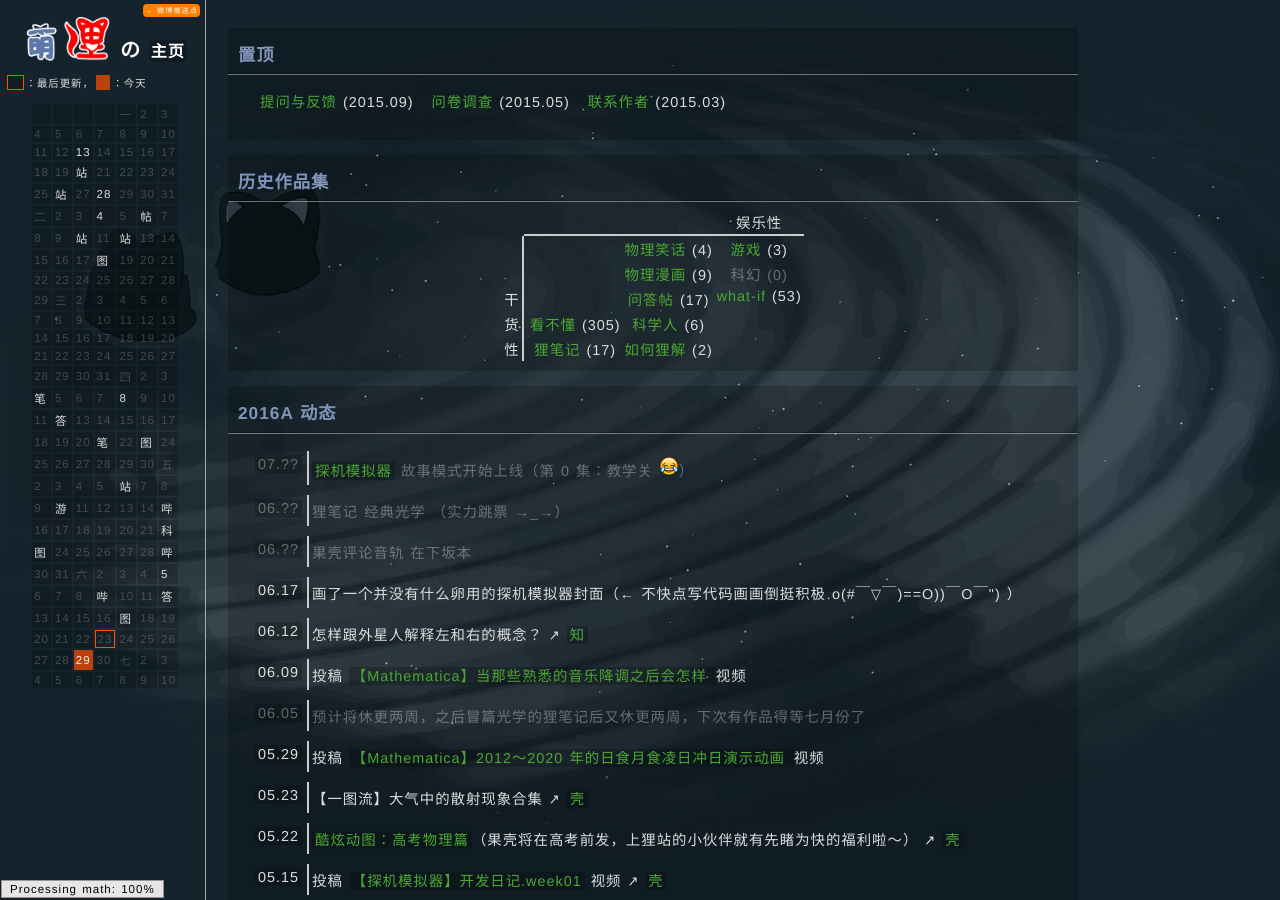
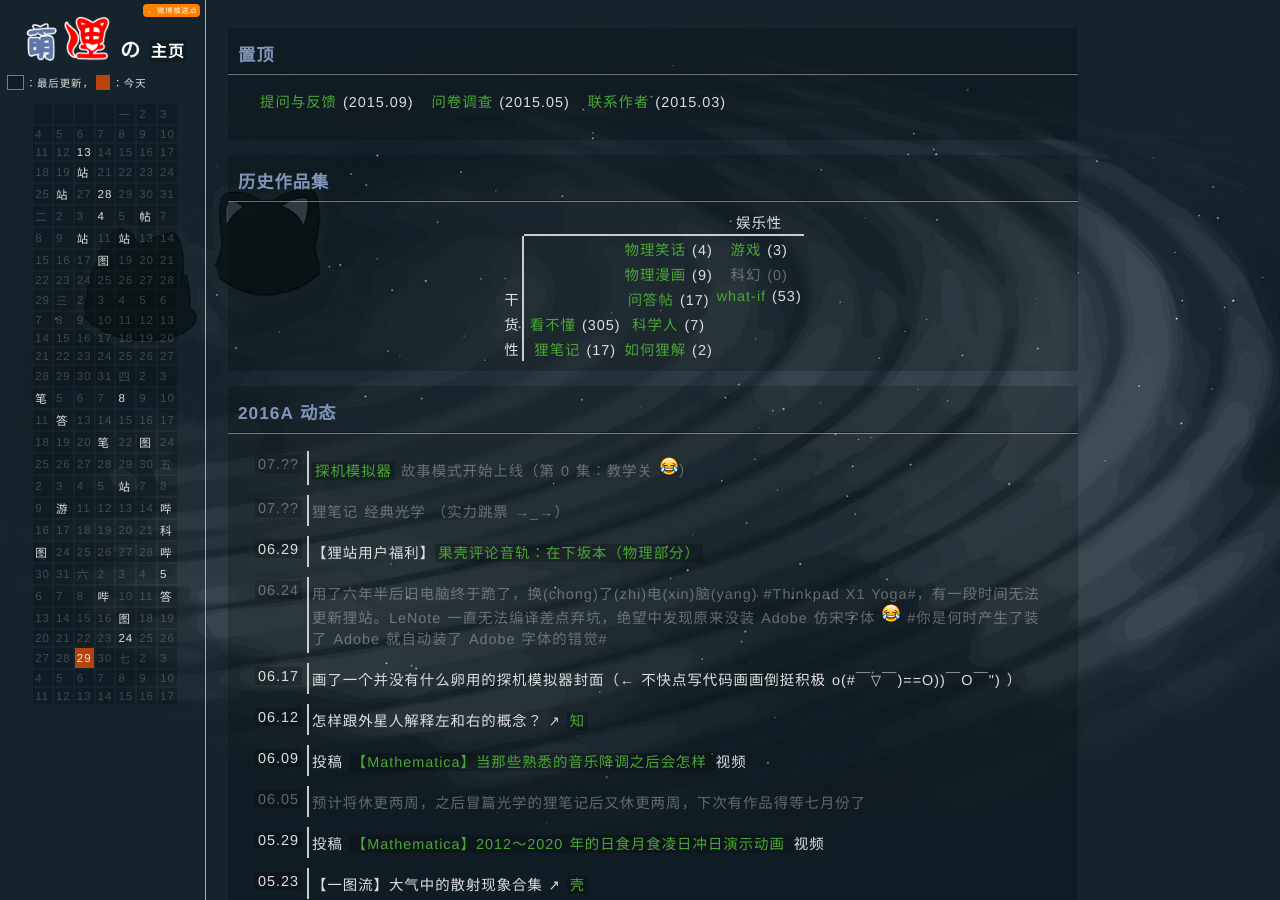
Before and after one commit to LePtC/LePtC.github.io, a Jekyll site: the page built from index.html, in a window 1280 px wide and 900 px high. Built offline with Jekyll 4.4.1, drawn with Linux system fonts in a browser that asks for light colours; Markdown is read by kramdown in place of the engine named in the settings; comment, search, counter and statistics services are not loaded.

Commit message:
update index

```diff
--- a/index.html
+++ b/index.html
@@ -257,15 +257,15 @@ title: LePtC
   <td>20</td>
   <td>21</td>
   <td>22</td>
-  <td class="lastday">23</td>
-  <td>24</td>
+  <td>23</td>
+  <td><a href="#06.24">24</a></td>
   <td>25</td>
   <td>26</td>
 </tr>
 <tr>
   <td>27</td>
   <td>28</td>
-  <td>29</td>
+  <td class="lastday">29</td>
   <td>30</td>
   <td>七</td>
   <td>2</td>
@@ -279,6 +279,15 @@ title: LePtC
   <td>8</td>
   <td>9</td>
   <td>10</td>
+</tr>
+<tr>
+  <td>11</td>
+  <td>12</td>
+  <td>13</td>
+  <td>14</td>
+  <td>15</td>
+  <td>16</td>
+  <td>17</td>
 </tr>
 </table>
 
@@ -371,7 +380,7 @@ title: LePtC
     <td class="right">货</td>
     <td></td>
     <td><a href="popsci/">看不懂</a> (305)</td>
-    <td><a href="http://www.guokr.com/i/1585771774/articles/">科学人</a> (6)</td>
+    <td><a href="http://www.guokr.com/i/1585771774/articles/">科学人</a> (7)</td>
     <td></td>
   </tr>
   <tr>
@@ -398,11 +407,14 @@ title: LePtC
   <tr class="com"><td><a name="07.??">07.??</a></td>
     <td class="left"><a href="probesim/">探机模拟器</a> 故事模式开始上线（第 0 集：教学关 <img src="img/xcry.png" alt="[笑 cry]">）</td>
   </tr>
-  <tr class="com"><td><a name="06.??">06.??</a></td>
+  <tr class="com"><td><a name="07.??">07.??</a></td>
     <td class="left">狸笔记 经典光学 （实力跳票 →_→）</td>
   </tr>
-  <tr class="com"><td><a name="06.??">06.??</a></td>
-    <td class="left">果壳评论音轨 在下坂本</td>
+  <tr><td><a name="06.29">06.29</a></td>
+    <td class="left">【狸站用户福利】<a href="popsci/p160620/">果壳评论音轨：在下坂本（物理部分）</a></td>
+  </tr>
+  <tr class="com"><td><a name="06.24">06.24</a></td>
+    <td class="left">用了六年半后旧电脑终于跪了，换(chong)了(zhi)电(xin)脑(yang) #Thinkpad X1 Yoga#，有一段时间无法更新狸站。LeNote 一直无法编译差点弃坑，绝望中发现原来没装 Adobe 仿宋字体 <img src="img/xcry.png" alt="[笑 cry]"> #你是何时产生了装了 Adobe 就自动装了 Adobe 字体的错觉#</td>
   </tr>
   <tr><td><a name="06.17">06.17</a></td>
     <td class="left">画了一个并没有什么卵用的探机模拟器封面（← 不快点写代码画画倒挺积极 o(#￣▽￣)==O))￣O￣") ）</td>
```
